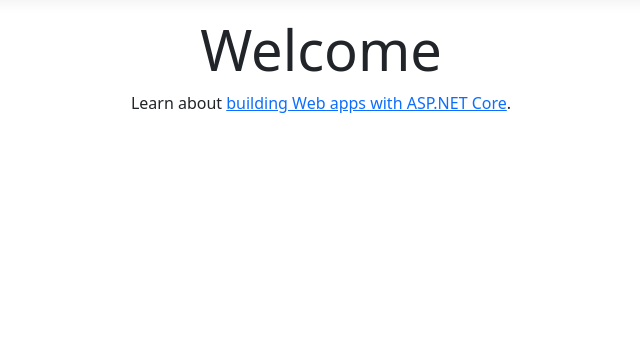
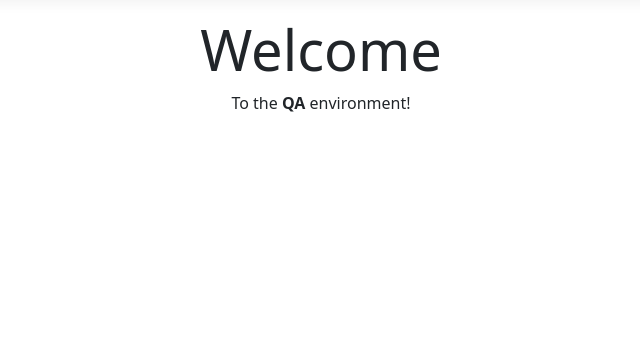
Before and after one commit to Stanmozolevskiy/IELTS, an ASP.NET Core app: page / in a window 1280 px wide. Shown: the part 57-420 px from the top of the page, without its empty margins (319-959 px from the left). Run offline with ASP.NET Core 8, Linux system fonts and the light colour scheme; style sheets or scripts are compiled from the project's sources.

Commit message:
changed title for QA

```diff
--- a/ielts/Views/Home/Index.cshtml
+++ b/ielts/Views/Home/Index.cshtml
@@ -4,5 +4,5 @@
 
 <div class="text-center">
     <h1 class="display-4">Welcome</h1>
-    <p>Learn about <a href="https://docs.microsoft.com/aspnet/core">building Web apps with ASP.NET Core</a>.</p>
+    <p>To the <strong>QA</strong> environment!</p>
 </div>
```
